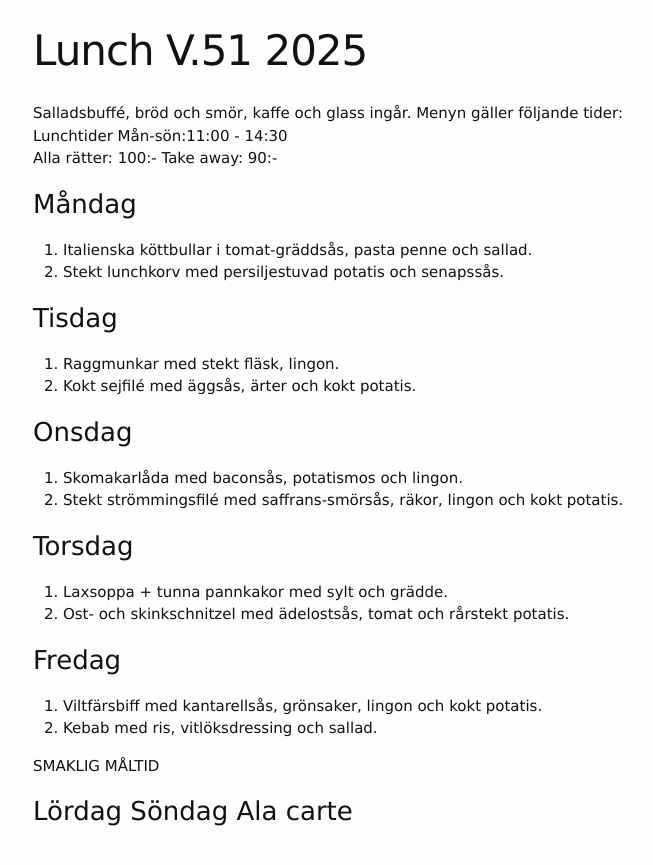
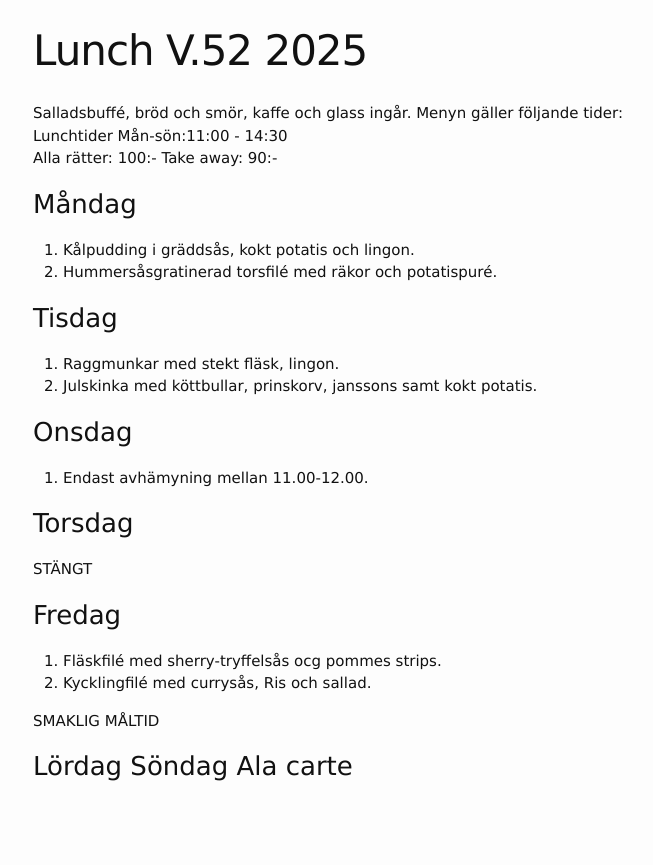
Before and after one commit to FarInn62/farinn62.github.io, a Jekyll site: the page built from lunch.md, in a window 1280 px wide. Shown: the top 865 px of the page, without its empty margins (237-890 px from the left). Built offline with Jekyll 4.4.1, drawn with Linux system fonts in a browser that asks for light colours.

Commit message:
Revise lunch menu for week 52 of 2025
Updated lunch menu for week 52 of 2025, including new dishes and changes to existing ones.

```diff
--- a/lunch.md
+++ b/lunch.md
@@ -1,6 +1,6 @@
 ---
 layout: foodmenu
-title: Lunch V.51 2025
+title: Lunch V.52 2025
 permalink: /lunch/
 published: true
 ---
@@ -11,28 +11,28 @@ Alla rätter: 100:- Take away: 90:-
 
 ### Måndag
 
-1. Italienska köttbullar i tomat-gräddsås, pasta penne och sallad.
-2. Stekt lunchkorv med persiljestuvad potatis och senapssås.
+1. Kålpudding i gräddsås, kokt potatis och lingon.
+2. Hummersåsgratinerad torsfilé med räkor och potatispuré.
 
 ### Tisdag
 
 1. Raggmunkar med stekt fläsk, lingon.
-2. Kokt sejfilé med äggsås, ärter och kokt potatis.
+2. Julskinka med köttbullar, prinskorv, janssons samt kokt potatis.
 
 ### Onsdag
 
-1. Skomakarlåda med baconsås, potatismos och lingon.
-2. Stekt strömmingsfilé med saffrans-smörsås, räkor, lingon och kokt potatis.
+1. Endast avhämyning mellan 11.00-12.00.
+
 
 ### Torsdag
 
-1. Laxsoppa + tunna pannkakor med sylt och grädde.
-2. Ost- och skinkschnitzel med ädelostsås, tomat och rårstekt potatis.
+   STÄNGT
+
 
 ### Fredag
 
-1. Viltfärsbiff med kantarellsås, grönsaker, lingon och kokt potatis.
-2. Kebab med ris, vitlöksdressing och sallad.
+1. Fläskfilé med sherry-tryffelsås ocg pommes strips.
+2. Kycklingfilé med currysås, Ris och sallad.
 
 
 SMAKLIG MÅLTID
```
